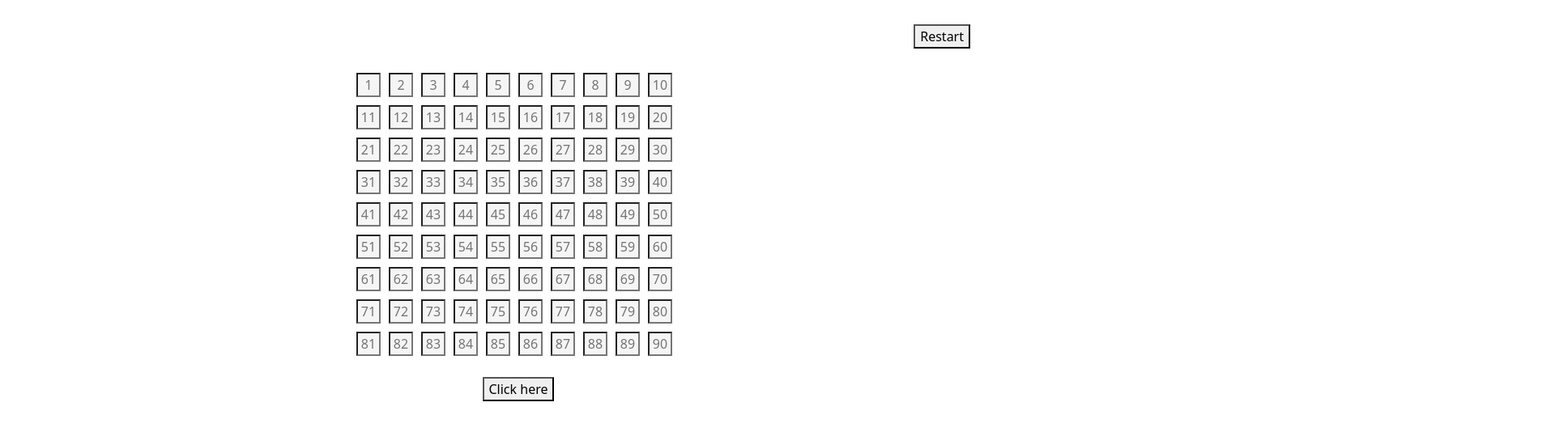
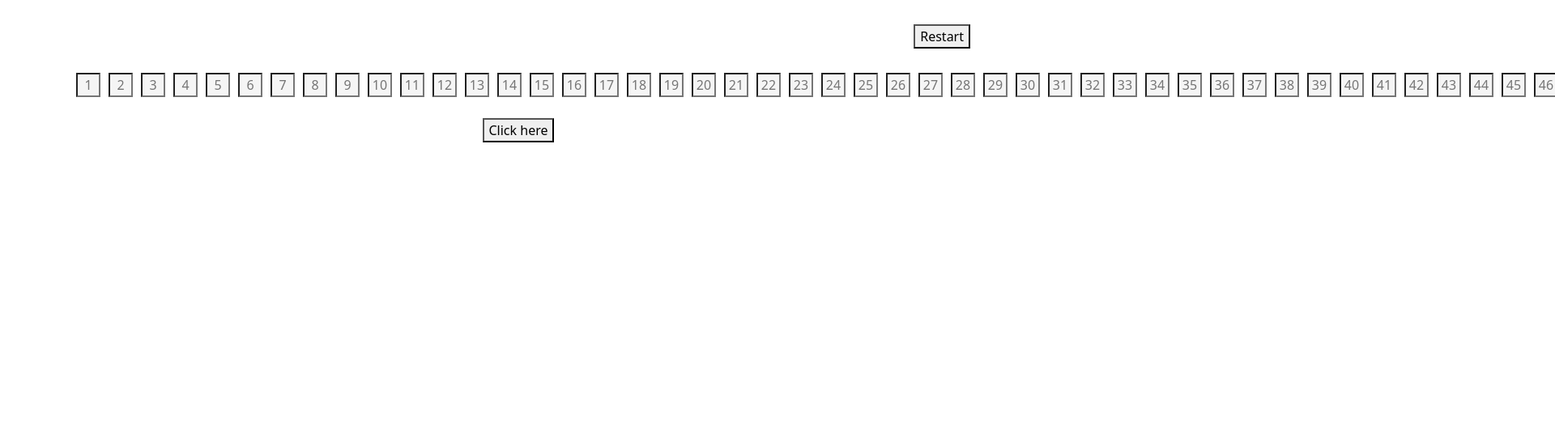
Before and after one commit to pranadeep-00/CoinPickerr, a plain HTML site: page index.html in a window 1280 px wide. Shown: the top 534 px of the page at 81% size, 1920 px wide, since content can reach past the window. Drawn offline with nearby package versions, Linux system fonts and the light colour scheme.

Commit message:
Add files via upload

```diff
--- a/index.html
+++ b/index.html
@@ -20,7 +20,7 @@
                     </button>
                 </div>
 
-                <div id="numberContainer" class="container ">
+                <div id="numberContainer" class="container d-flex">
 
                 </div>
 
```
